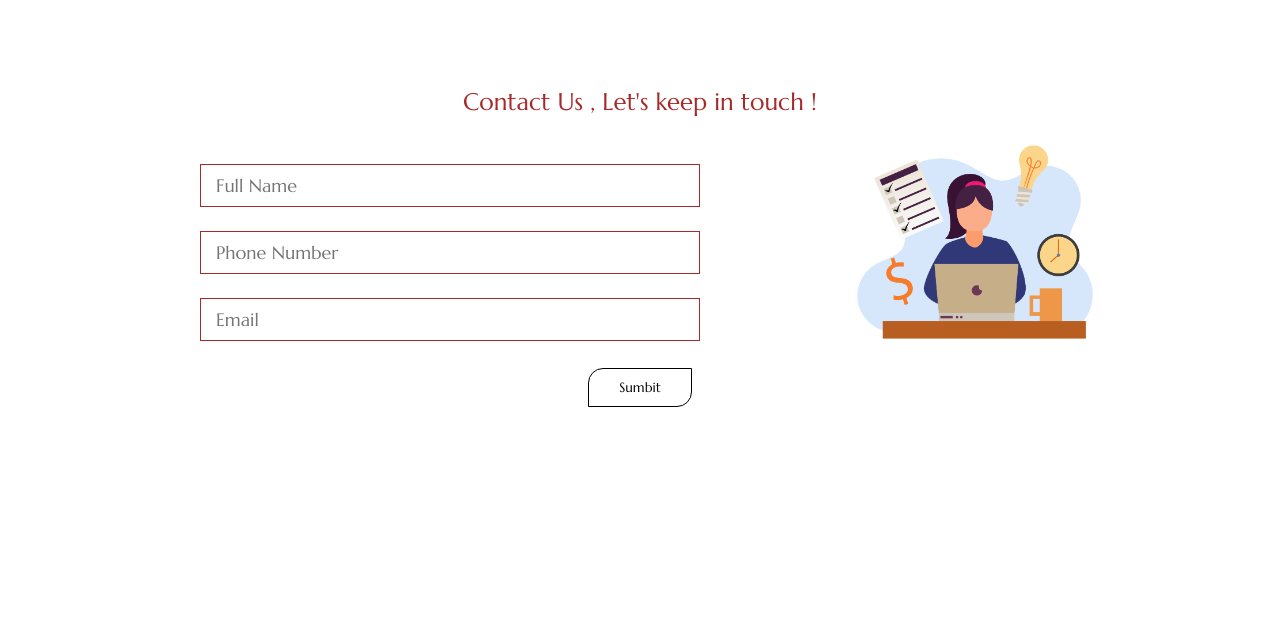
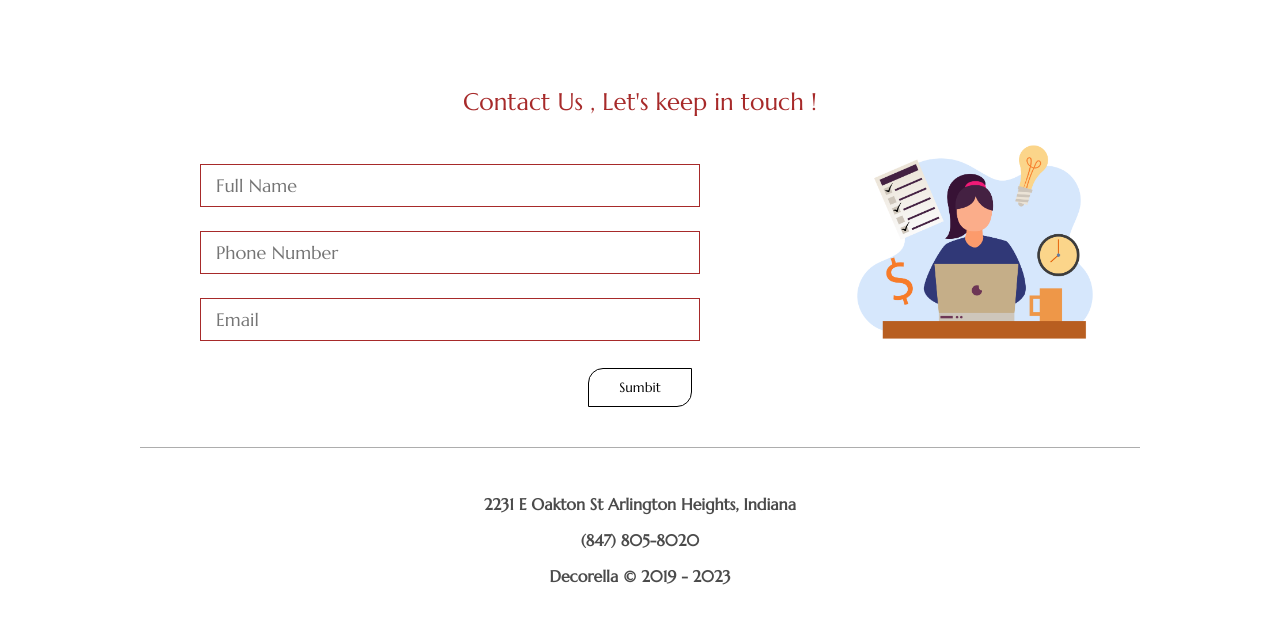
Before and after one commit to ekuin0x/decorella, a plain HTML site: page index.html in a window 1280 px wide. Shown: the part 2122-2757 px from the top of the page. Drawn offline with nearby package versions, Linux system fonts and the light colour scheme; animation ran at ten frames a second.

Commit message:
Decorella

```diff
--- a/index.html
+++ b/index.html
@@ -85,6 +85,11 @@
         <img src="assets/png7.png" alt="">
     </div>
 
+    <footer>
+        <p>2231 E Oakton St Arlington Heights, Indiana</p>
+        <p>	(847) 805-8020</p>
+        <p>Decorella &copy; 2019 - 2023</p>
+    </footer>
 
 <script type="text/javascript" src="script.js" ></script>
 
--- a/style.css
+++ b/style.css
@@ -215,7 +215,7 @@ section p{
 
 #contact{
     width: 100%;
-    height: 85vh;
+    padding-bottom: 25px;
     display: flex;
     flex-direction: column;
     align-items: center;
@@ -259,6 +259,18 @@ section p{
     border-top-left-radius: 15px;
     border-bottom-right-radius: 15px;
 }
+
+footer{
+    margin: auto;
+    max-width: 1000px;
+    width: 100%;
+    border-top: 1px solid rgb(173, 173, 173);
+    padding: 30px 15px;
+    font-weight: bold;
+    text-align: center;
+    color: rgb(75, 75, 75);
+}
+
 @media screen and (max-width : 870px){
     body{
         min-width:unset;
```
